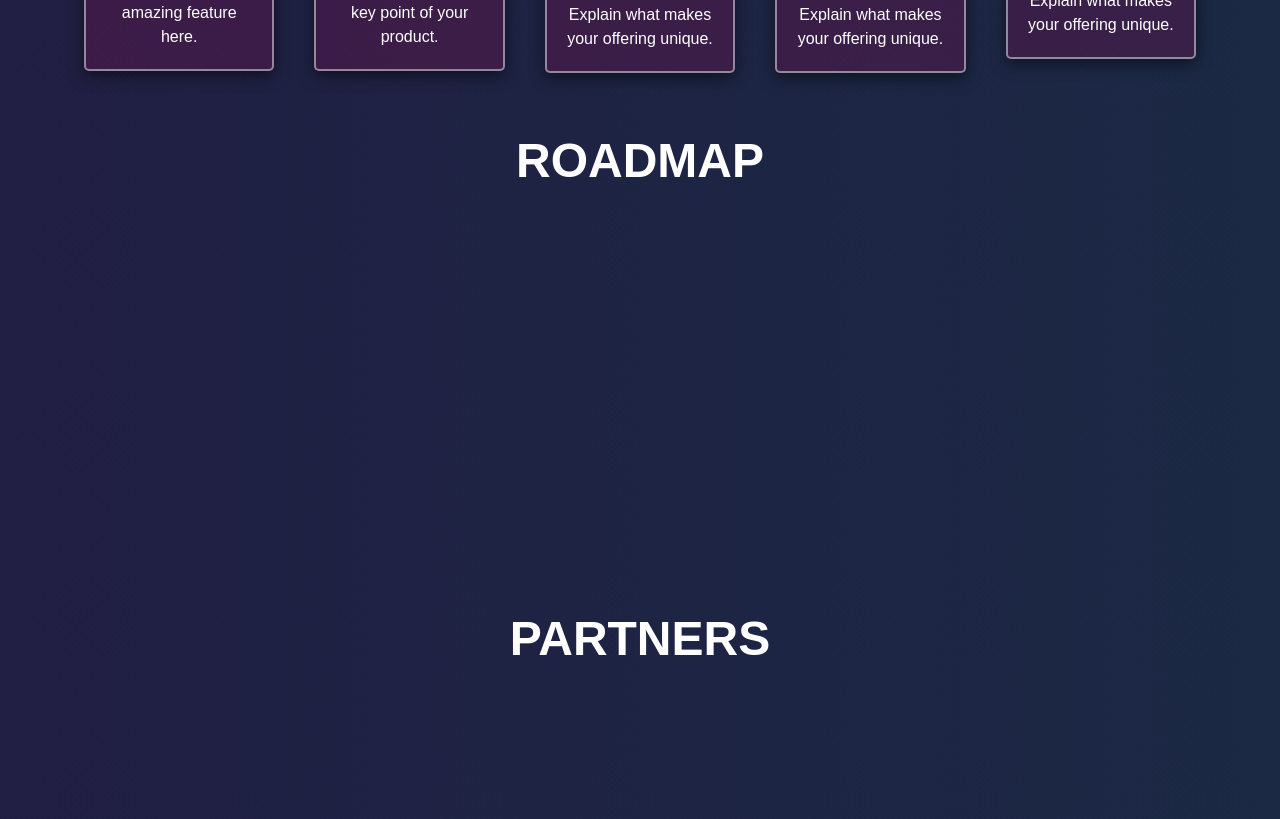
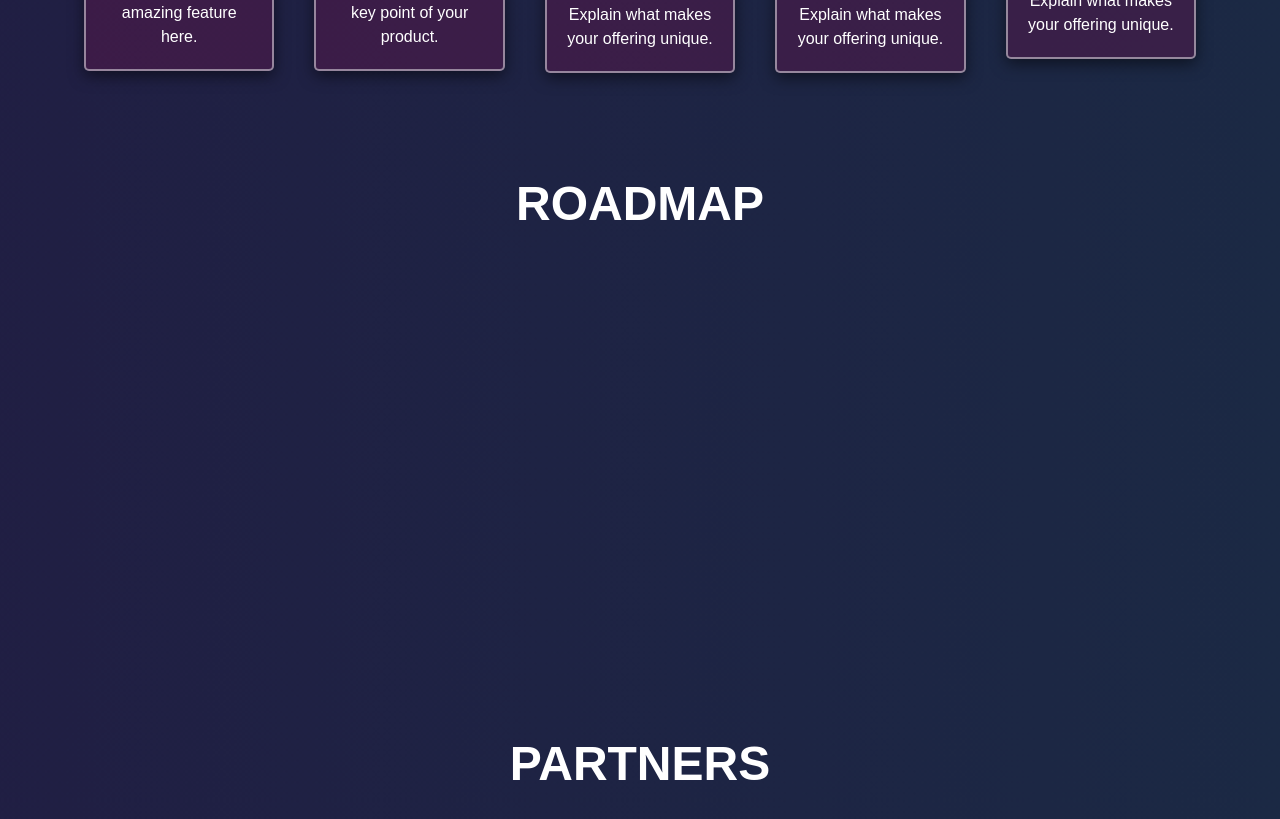
Before and after one commit to Yhethi/gonarz, a React (Vite) app: page / in a window 1280 px wide. Shown: the part 800-1619 px from the top of the page. Built offline with nearby package versions, Linux system fonts and the light colour scheme.

Commit message:
Updated: spacing between sections

```diff
--- a/src/assets/scss/partnersSection.scss
+++ b/src/assets/scss/partnersSection.scss
@@ -4,7 +4,7 @@
   flex-direction: column;
   align-items: center;
   justify-content: center;
-  min-height: 40vh;
+  min-height: 50vh;
   // background: linear-gradient(135deg, #5d184d, #00a2ff);
   color: #fff;
   overflow: hidden;
--- a/src/assets/scss/roadmapSection.scss
+++ b/src/assets/scss/roadmapSection.scss
@@ -3,7 +3,7 @@
   flex-direction: column;
   align-items: center;
   justify-content: center;
-  min-height: 300px;
+  min-height: 60vh;
   // background: linear-gradient(135deg, #00a2ff, #5f9fff);
   color: #fff;
   position: relative;
--- a/src/components/TokenSection.jsx
+++ b/src/components/TokenSection.jsx
@@ -7,14 +7,13 @@ import { tokenRef } from "./utils/refs";
 const TokenSection = () => {
   return (
     <section
-      ref={tokenRef}
       className="token-section"
       data-aos-offset="50"
       data-aos="fade-down"
       data-aos-easing="linear"
-      data-aos-duration="300"
+      data-aos-duration="100"
     >
-      <div className="token-container">
+      <div className="token-container" ref={tokenRef}>
         <div className="token-image-wrapper">
           <img src={logo} alt="logo" className="token-image" />
         </div>
```
